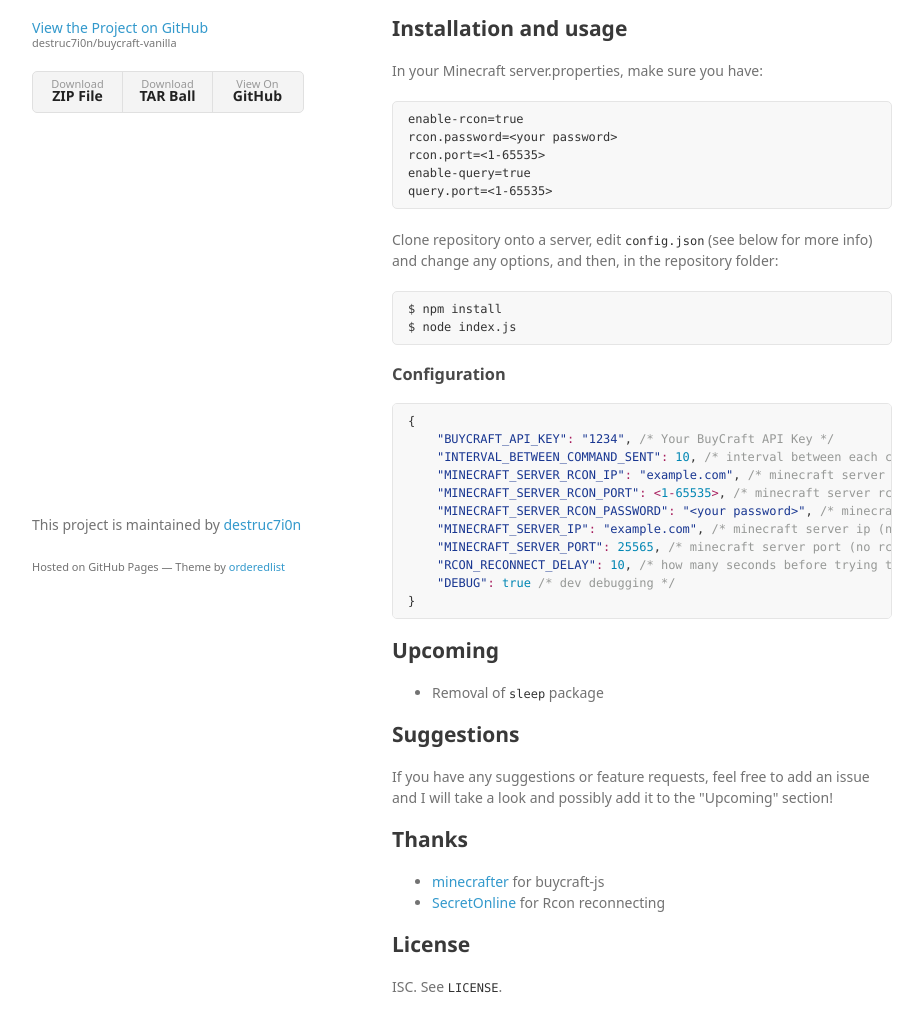
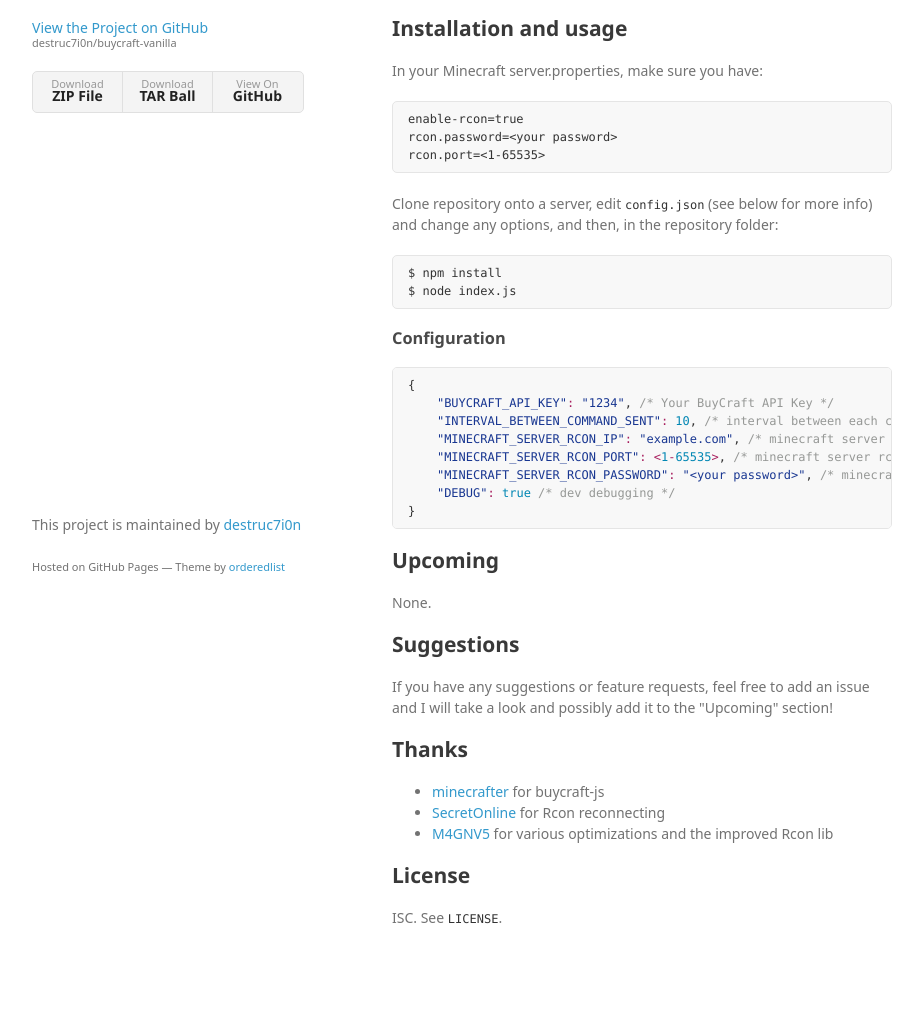
Before and after one commit to destruc7i0n/buycraft-vanilla, a plain HTML site: page index.html in a window 1280 px wide. Shown: the part 154-1184 px from the top of the page, without its empty margins (178-1101 px from the left). After the commit the page ends 1152 px from the top, so only its background shows below. Drawn offline with Linux system fonts and the light colour scheme; a web font is replaced by a local one.

```diff
--- a/index.html
+++ b/index.html
@@ -41,8 +41,6 @@
 <pre><code>enable-rcon=true
 rcon.password=&lt;your password&gt;
 rcon.port=&lt;1-65535&gt;
-enable-query=true
-query.port=&lt;1-65535&gt;
 </code></pre>
 
 <p>Clone repository onto a server, edit <code>config.json</code> (see below for more info) and change any options, and then, in the repository folder:</p>
@@ -59,18 +57,13 @@
     <span class="pl-s"><span class="pl-pds">"</span>MINECRAFT_SERVER_RCON_IP<span class="pl-pds">"</span></span><span class="pl-k">:</span> <span class="pl-s"><span class="pl-pds">"</span>example.com<span class="pl-pds">"</span></span>, <span class="pl-c">/* minecraft server ip (make sure you have enabled rcon) */</span>
     <span class="pl-s"><span class="pl-pds">"</span>MINECRAFT_SERVER_RCON_PORT<span class="pl-pds">"</span></span><span class="pl-k">:</span> <span class="pl-k">&lt;</span><span class="pl-c1">1</span><span class="pl-k">-</span><span class="pl-c1">65535</span><span class="pl-k">&gt;</span>, <span class="pl-c">/* minecraft server rcon port */</span>
     <span class="pl-s"><span class="pl-pds">"</span>MINECRAFT_SERVER_RCON_PASSWORD<span class="pl-pds">"</span></span><span class="pl-k">:</span> <span class="pl-s"><span class="pl-pds">"</span>&lt;your password&gt;<span class="pl-pds">"</span></span>, <span class="pl-c">/* minecraft server rcon password */</span>
-    <span class="pl-s"><span class="pl-pds">"</span>MINECRAFT_SERVER_IP<span class="pl-pds">"</span></span><span class="pl-k">:</span> <span class="pl-s"><span class="pl-pds">"</span>example.com<span class="pl-pds">"</span></span>, <span class="pl-c">/* minecraft server ip (not rcon) */</span>
-    <span class="pl-s"><span class="pl-pds">"</span>MINECRAFT_SERVER_PORT<span class="pl-pds">"</span></span><span class="pl-k">:</span> <span class="pl-c1">25565</span>, <span class="pl-c">/* minecraft server port (no rcon) */</span>
-    <span class="pl-s"><span class="pl-pds">"</span>RCON_RECONNECT_DELAY<span class="pl-pds">"</span></span><span class="pl-k">:</span> <span class="pl-c1">10</span>, <span class="pl-c">/* how many seconds before trying to reconnect to rcon */</span>
     <span class="pl-s"><span class="pl-pds">"</span>DEBUG<span class="pl-pds">"</span></span><span class="pl-k">:</span> <span class="pl-c1">true</span> <span class="pl-c">/* dev debugging */</span>
 }</pre></div>
 
 <h2>
 <a id="upcoming" class="anchor" href="#upcoming" aria-hidden="true"><span aria-hidden="true" class="octicon octicon-link"></span></a>Upcoming</h2>
 
-<ul>
-<li>Removal of <code>sleep</code> package</li>
-</ul>
+<p>None.</p>
 
 <h2>
 <a id="suggestions" class="anchor" href="#suggestions" aria-hidden="true"><span aria-hidden="true" class="octicon octicon-link"></span></a>Suggestions</h2>
@@ -84,7 +77,9 @@
 <li>
 <a href="https://github.com/minecrafter">minecrafter</a> for buycraft-js</li>
 <li>
-<a href="https://github.com/secretonline">SecretOnline</a> for Rcon reconnecting</li>
+<a href="https://github.com/secretonline">SecretOnline</a> for Rcon reconnecting </li>
+<li>
+<a href="https://github.com/M4GNV5">M4GNV5</a> for various optimizations and the improved Rcon lib</li>
 </ul>
 
 <h2>
```
Also changed, not shown: params.json (+1 -1 lines), stylesheets/github-light.css (+18 -10 lines).
